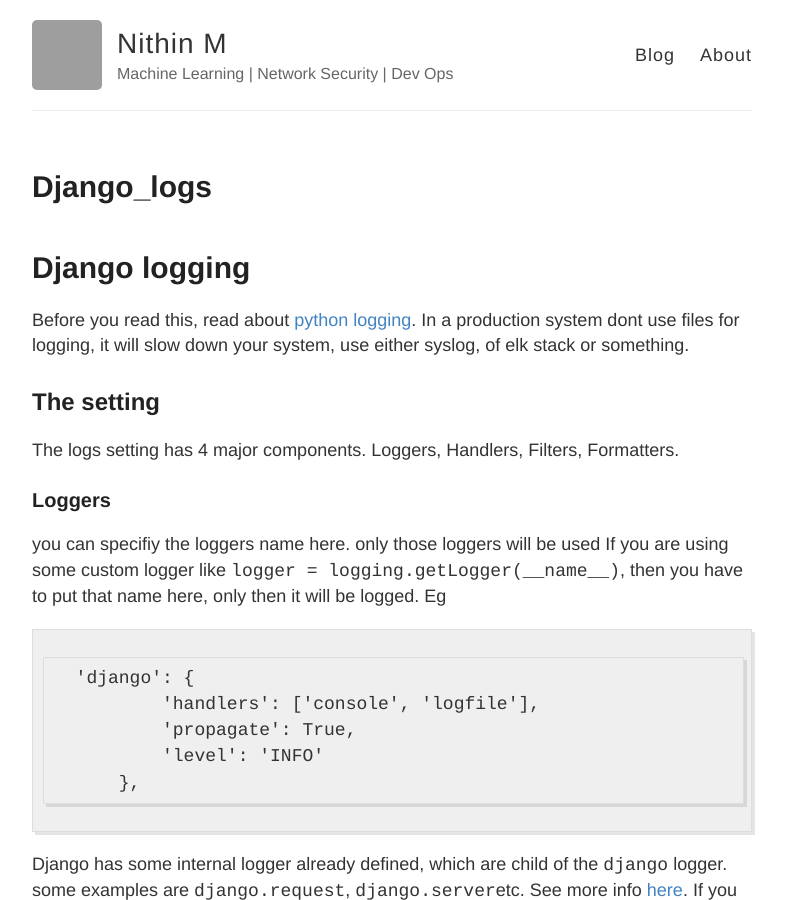
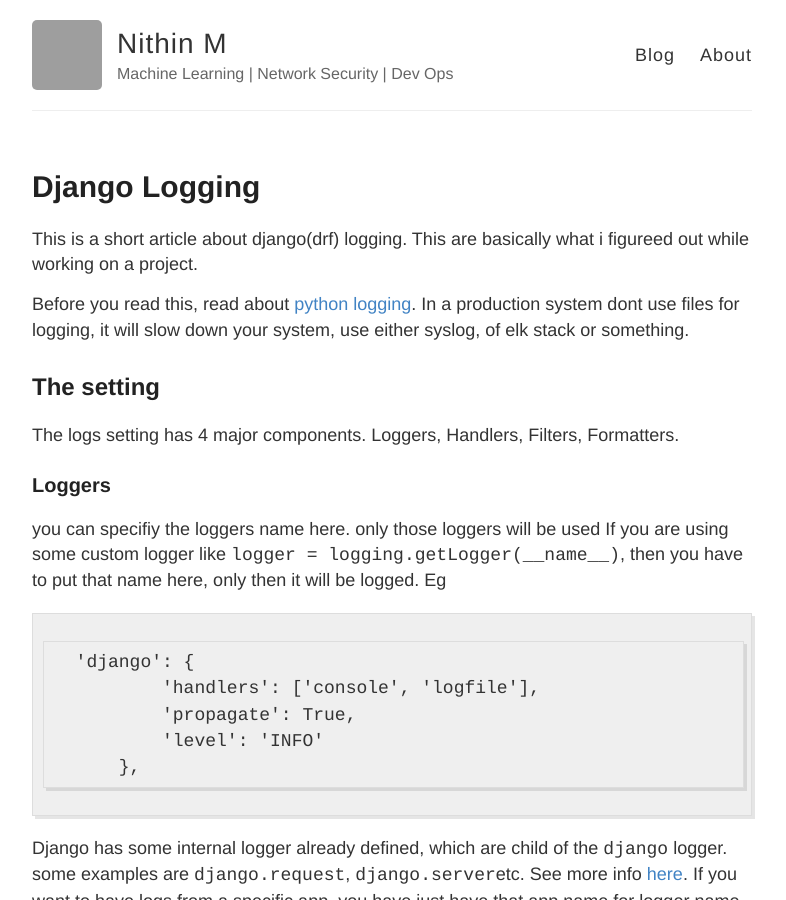
Before and after one commit to nithinmurali/blog, a Jekyll site: the page built from _posts/2019-01-25-Django-Logging.md, in a window 1280 px wide and 900 px high. Shown: the whole window, without its empty margins (248-1034 px from the left). Built offline with Jekyll 4.4.1, drawn with Linux system fonts in a browser that asks for light colours; our own code applies the rules of GitHub Pages for plain Markdown files; comment, search, counter and statistics services are not loaded; grey boxes are pictures that could not be loaded.

Commit message:
Update and rename 2019-01-25-Django_logs.md to 2019-01-25-Django-Logging.md

```diff
--- a/_posts/2019-01-25-Django_logs.md
+++ b/_posts/2019-01-25-Django-Logging.md
@@ -1,5 +1,4 @@
-# Django logging
-
+This is a short article about django(drf) logging. This are basically what i figureed out while working on a project.
 
 Before you read this, read about [python logging](https://medium.com/@imnmfotmal/logging-in-python-for-library-6e13b37b1930). In a production system dont use files for logging, it will slow down your system, use either syslog, of elk stack or something.
 
```
